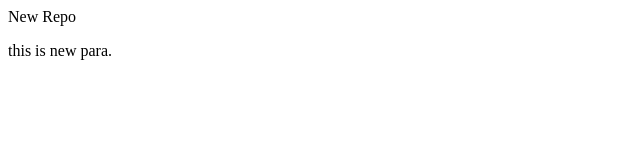
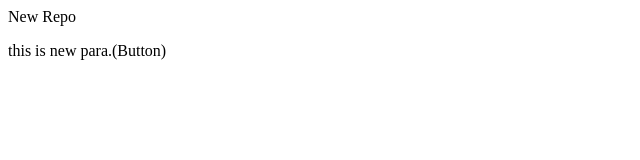
Before and after one commit to abhissgithub/GitDemo, a plain HTML site: page index.html in a window 1280 px wide. Shown: the full height of the page, 0-640 px from the left. Drawn offline with Linux system fonts and the light colour scheme.

Commit message:
add button

```diff
--- a/index.html
+++ b/index.html
@@ -1,2 +1,2 @@
 <p>New Repo</p>
-<P>this is new para.<p>
+<P>this is new para.(Button)<p>
```
